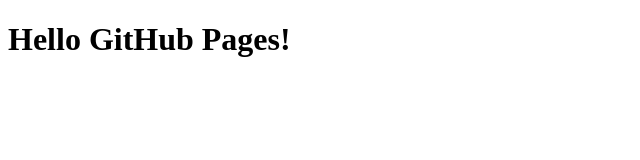
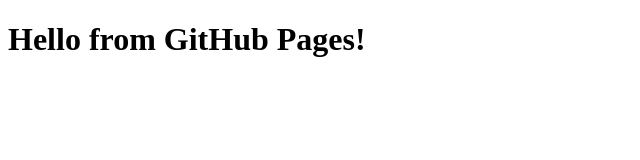
Before and after one commit to supernova-at/supernova-at.github.io, a plain HTML site: page index.html in a window 1280 px wide. Shown: the whole page, without its empty margins (0-640 px from the left). Drawn offline with Linux system fonts and the light colour scheme.

Commit message:
Changes index.html
To kick off a new build of the site

```diff
--- a/index.html
+++ b/index.html
@@ -1,6 +1,6 @@
 <!DOCTYPE html>
 <html>
 	<body>
-		<h1>Hello GitHub Pages!</h1>
+		<h1>Hello from GitHub Pages!</h1>
 	</body>
 </html>
```
